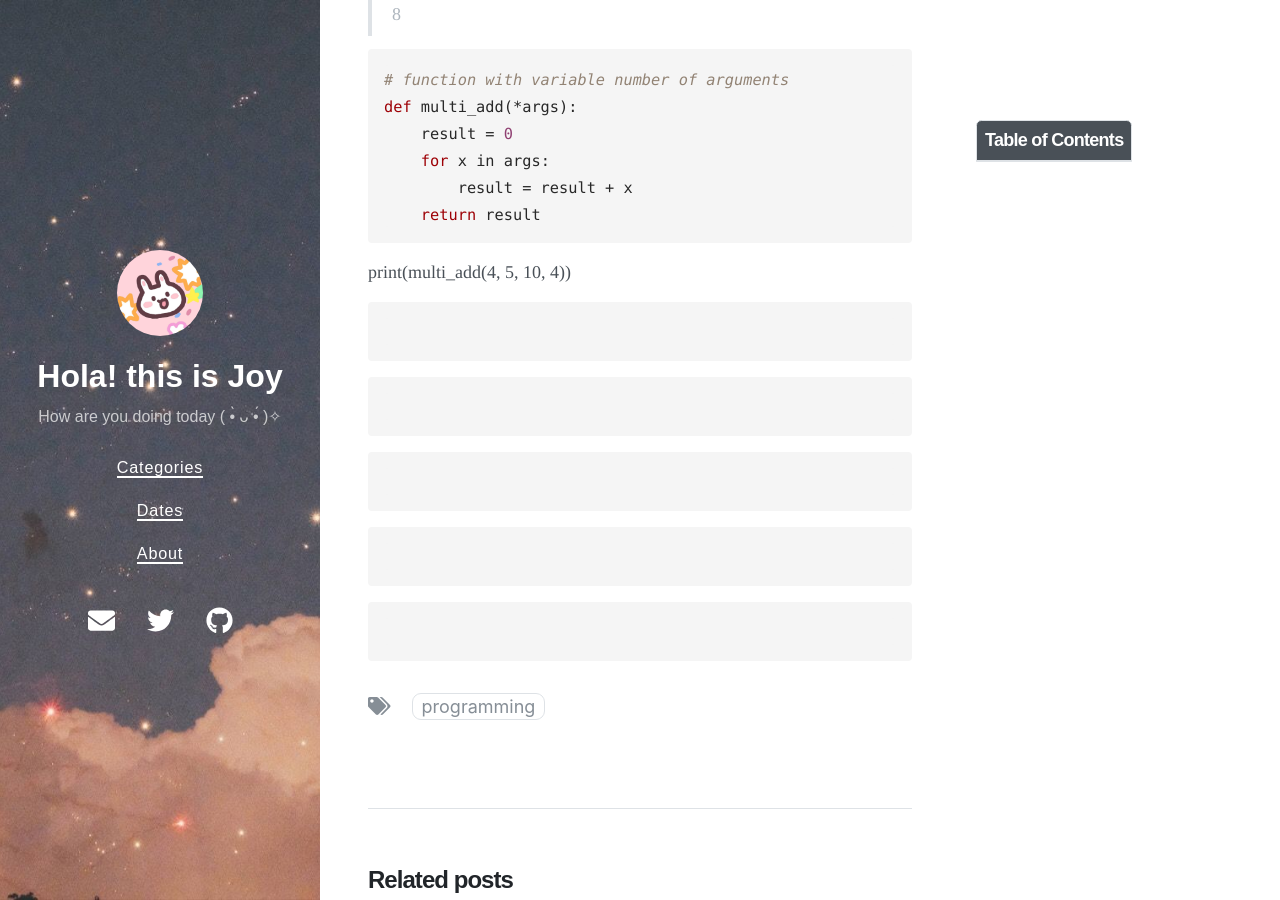
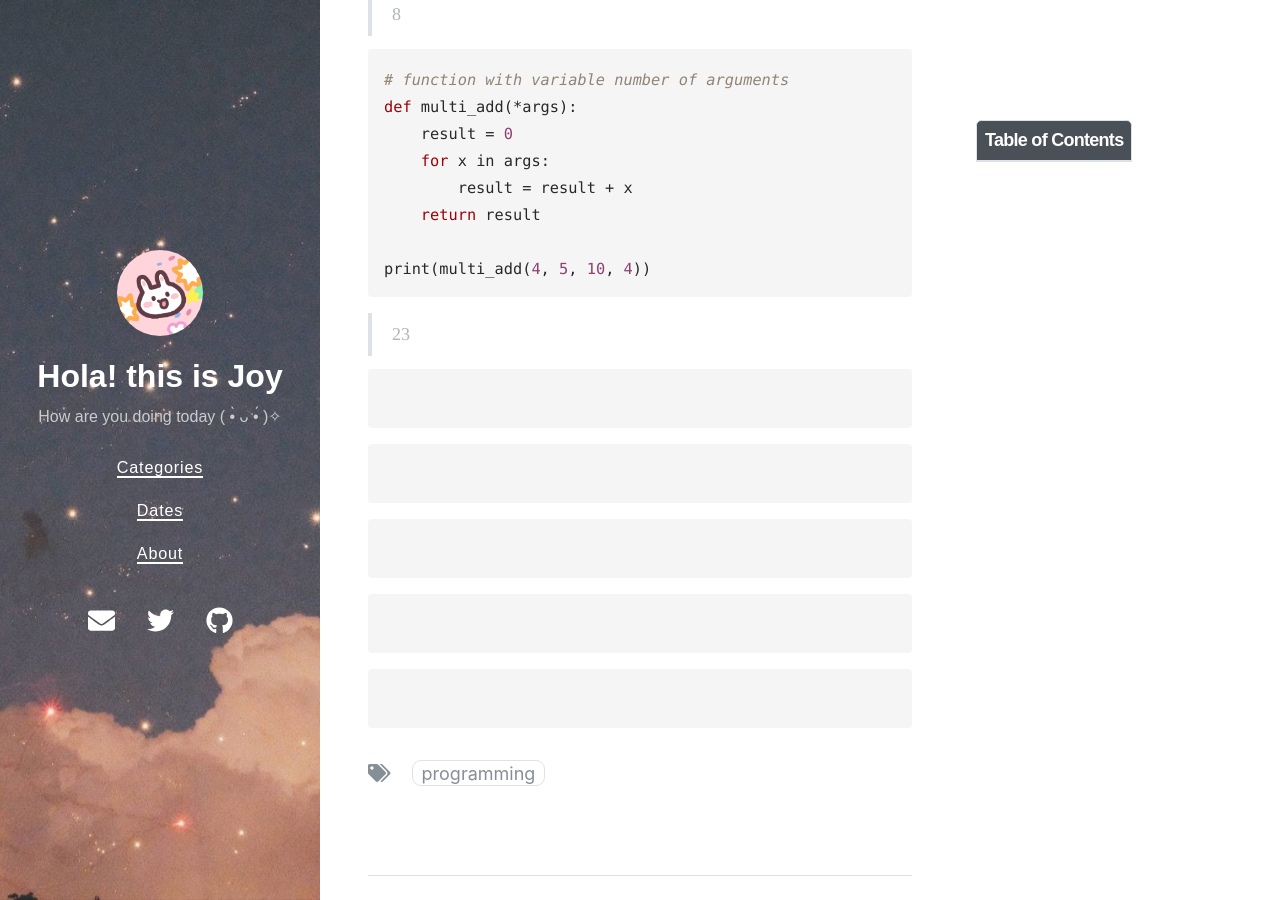
Before and after one commit to Joy3Luo/mathnotes, a Jekyll site: the page built from _posts/2021-01-02-SDE-python.md, in a window 1280 px wide and 900 px high, scrolled down 3830 px. Built offline with Jekyll 4.4.1, drawn with Linux system fonts in a browser that asks for light colours; nearby versions of some CDN libraries.

Commit message:
Update 2021-01-02-SDE-python.md

````diff
--- a/_posts/2021-01-02-SDE-python.md
+++ b/_posts/2021-01-02-SDE-python.md
@@ -169,11 +169,10 @@ def multi_add(*args):
     for x in args:
         result = result + x
     return result
-```
-
-
 
 print(multi_add(4, 5, 10, 4))
+```
+> 23
 
 
 ```python
````
